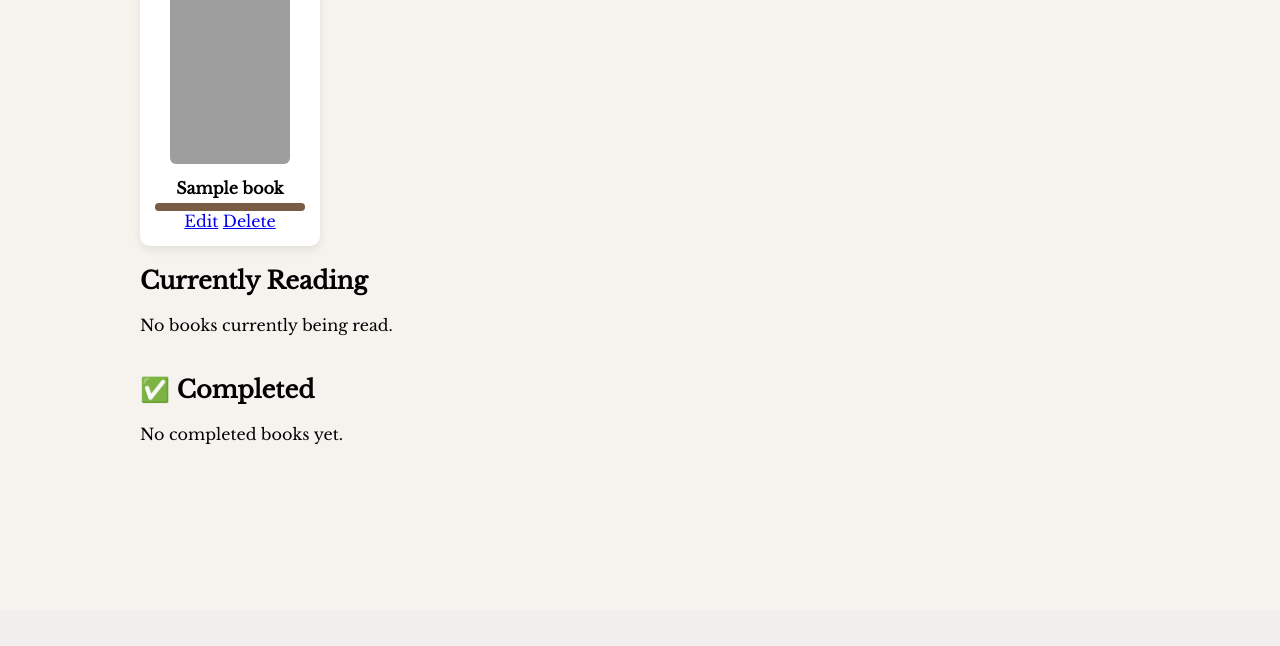
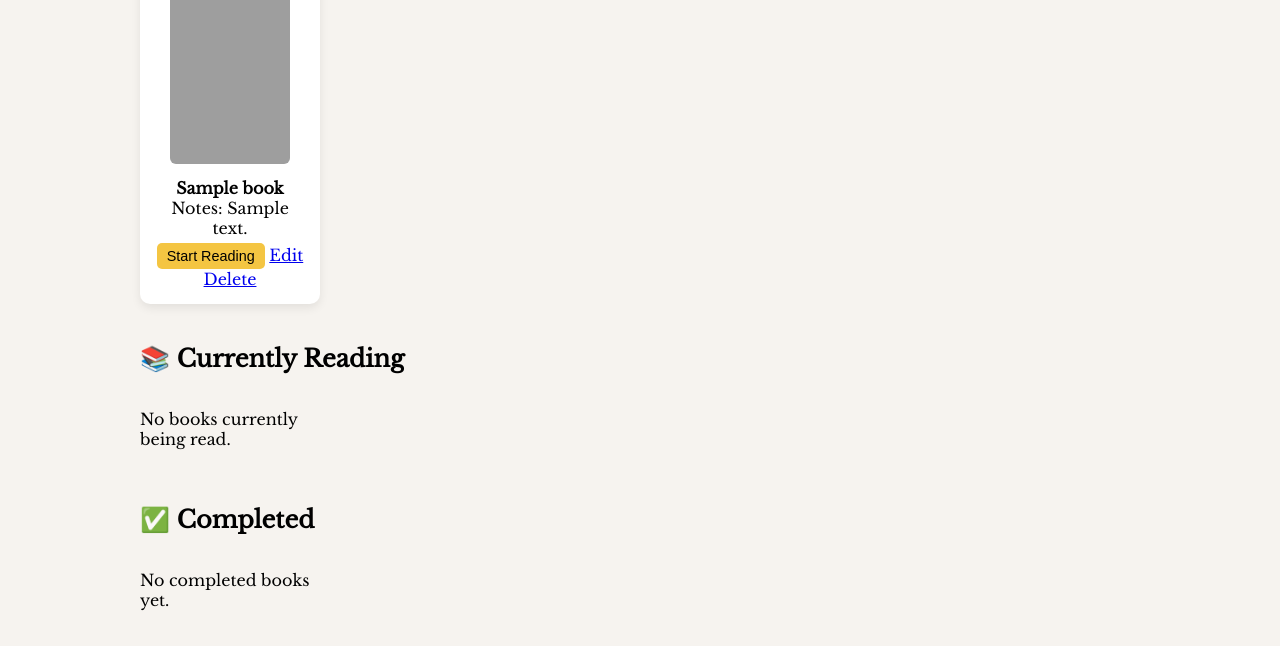
Before and after one commit to lrojas512/CozyReads-App, a Django app: page /mybooks/ in a window 1280 px wide. Shown: the part 190-836 px from the top of the page. Before the commit the page ends 635 px from the top, so only its background shows below. Run offline with Django 5.2, Linux system fonts and the light colour scheme; a user stored in the database is signed in; tables that the repository leaves empty hold one stand-in row (values such as "Sample post"); grey boxes are pictures that could not be loaded.

Commit message:
added buttons to switch between status lists

```diff
--- a/cozyreads/books/models.py
+++ b/cozyreads/books/models.py
@@ -22,7 +22,7 @@ class Book (models.Model):
     cover_id = models.IntegerField(null=True, blank=True)
 
     status = models.CharField(max_length=20, choices = STATUS_CHOICES, default='want')
-    notes = models.TextField(blank=True)
+    notes = models.TextField(blank=True, null=True)
     rating = models.IntegerField(null=True, blank=True)
     pages_total = models.IntegerField(null=True, blank=True)
     pages_read = models.IntegerField(null=True, blank=True)
--- a/cozyreads/books/static/css/style.css
+++ b/cozyreads/books/static/css/style.css
@@ -129,3 +129,21 @@ body {
     margin-bottom: 10px;
     line-height: 1.5;
 }
+.book-card form {
+    display: inline-block;
+    margin-top: 5px;
+}
+
+.book-card button {
+    background-color: #f4c542;
+    border: none;
+    color: #000;
+    padding: 5px 10px;
+    border-radius: 5px;
+    cursor: pointer;
+    font-size: 0.9em;
+}
+
+.book-card button:hover {
+    background-color: #e0b030;
+}
--- a/cozyreads/books/templates/books/my_books.html
+++ b/cozyreads/books/templates/books/my_books.html
@@ -8,30 +8,33 @@
   <div class="book-card">
     <img src="{{ book.cover_url }}">
     <div class="book-title">{{ book.title }}</div>
-    <div class="progress">
-      <div class="progress-bar" style=""width:{{ book.pages_read|floatformat:0 }}>
-      </div>
-    </div>
+      {% if book.notes %}
+      <div class="book-notes">Notes: {{ book.notes }}</div>
+    {% endif %}
+   <form method="post" action="{% url 'update_book' book.pk %}">
+    {% csrf_token %}
+    <input type="hidden" name="status" value="reading">
+    <input type="hidden" name="notes" value="{{ book.notes }}">
+    <input type="hidden" name="rating" value="{{ book.rating }}">
+    <button type="submit">Start Reading</button>
+</form>
     <a href="{% url 'update_book' book.id %}">Edit</a>
     <a href="{% url 'delete_book' book.id %}">Delete</a>
   </div>
 {% endfor %}
 </div>
-<h2>Currently Reading</h2>
-{% if reading %}
-    <ul>
+
+<h2 class="section-title">📚 Currently Reading</h2>
+<div class="book-grid">
 {% for book in reading %}
-        <li>
+  <div class="book-card">
     <img src="{{ book.cover_url }}">
-            <br>
-            <strong>{{ book.title }}</strong> by {{ book.authors }}<br>
-
+    <div class="book-title">{{ book.title }}</div>
     {% if book.notes %}
-                <em>Notes:</em> {{ book.notes }}<br>
+      <div class="book-notes">Notes: {{ book.notes }}</div>
     {% endif %}
-
     {% if book.rating %}
-                <em>Rating:</em>
+      <div class="book-rating">
         {% for i in "12345" %}
           {% if forloop.counter <= book.rating|floatformat:0 %}
             ⭐
@@ -39,44 +42,49 @@
             ✩
           {% endif %}
         {% endfor %}
-                <br>
+      </div>
     {% endif %}
 
+    <form method="post" action="{% url 'update_book' book.pk %}">
+      {% csrf_token %}
+      <input type="hidden" name="status" value="completed">
+      <button type="submit">Mark as Completed</button>
+    </form>
+
     <a href="{% url 'update_book' book.pk %}">Edit</a>
-        </li>
+    <a href="{% url 'delete_book' book.pk %}">Delete</a>
+  </div>
+{% empty %}
+  <p>No books currently being read.</p>
 {% endfor %}
-    </ul>
-{% else %}
-    <p>No books currently being read.</p>
-{% endif %}
+</div>
+
 <h2 class="section-title">✅ Completed</h2>
-{% if completed %}
-    <ul>
+<div class="book-grid">
 {% for book in completed %}
-        <li>
+  <div class="book-card">
     <img src="{{ book.cover_url }}">
-            <br>
-            <strong>{{ book.title }}</strong> by {{ book.authors }}<br>
+    <div class="book-title">{{ book.title }}</div>
     {% if book.notes %}
-                <em>Notes:</em> {{ book.notes }}<br>
+      <div class="book-notes">Notes: {{ book.notes }}</div>
     {% endif %}
     {% if book.rating %}
-                <em>Rating:</em>
+      <div class="book-rating">
         {% for i in "12345" %}
           {% if forloop.counter <= book.rating|floatformat:0 %}
             ⭐
           {% else %}
-                        ☆
+            ✩
           {% endif %}
         {% endfor %}
-                <br>
+      </div>
     {% endif %}
     <a href="{% url 'update_book' book.pk %}">Edit</a>
-        </li>
+    <a href="{% url 'delete_book' book.pk %}">Delete</a>
+  </div>
+{% empty %}
+  <p>No completed books yet.</p>
 {% endfor %}
-    </ul>
-{% else %}
-    <p>No completed books yet.</p>
-{% endif %}
 </div>
+
 {% endblock %}
--- a/cozyreads/books/views.py
+++ b/cozyreads/books/views.py
@@ -153,24 +153,29 @@ def update_book(request, pk):
     book = get_object_or_404(Book, pk=pk)
 
     if request.method == "POST":
-        # Update status
-        book.status = request.POST.get("status")
-        # Update notes
-        book.notes = request.POST.get("notes")
-        # Update rating safely
+        # Update status if sent
+        status_value = request.POST.get("status")
+        if status_value:
+            book.status = status_value
+
+        # Update notes if sent (only for full form)
+        notes_value = request.POST.get("notes")
+        if notes_value is not None:
+            book.notes = notes_value
+
+        # Update rating if sent
         rating_value = request.POST.get("rating")
         if rating_value in [None, ""]:
-            book.rating = None
+            pass  # do not overwrite existing rating
         else:
             try:
                 book.rating = float(rating_value)
             except ValueError:
-                book.rating = None
+                pass  # keep existing rating if invalid
 
         book.save()
         return redirect("my_books")
 
-    # GET request
     return render(request, "books/update_book.html", {"book": book})
 
 @login_required
```
Also changed, not shown: cozyreads/books/migrations/0005_alter_book_notes_alter_book_status.py (added). Lines whose indentation alone changed are shown as unchanged.
